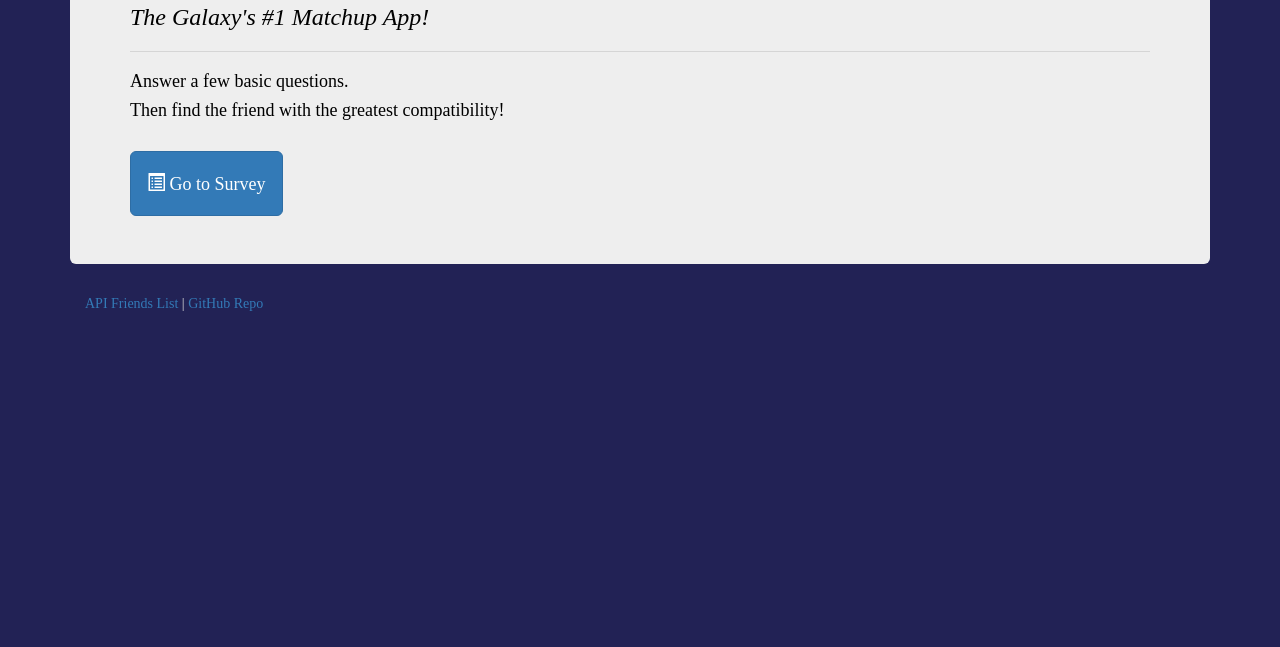
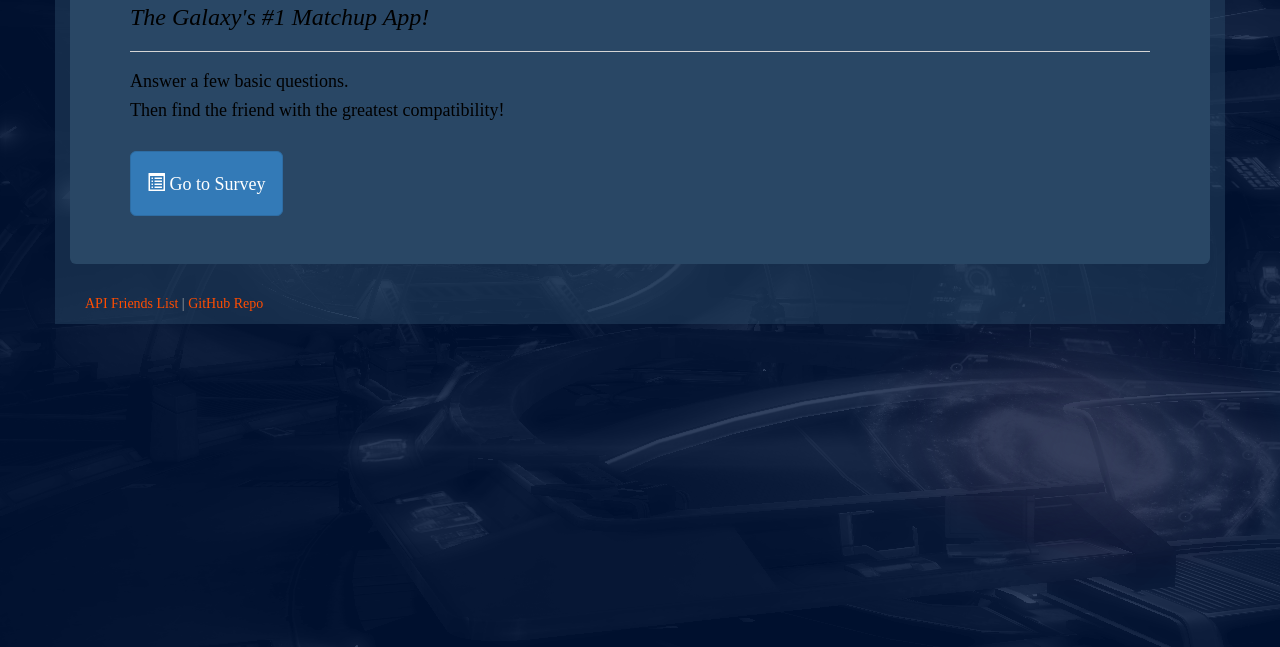
Before and after one commit to Paraprax/xenofriendr, a website: page public/xenophile.html in a window 1280 px wide. Shown: the part 153-800 px from the top of the page. Drawn offline with nearby package versions, Linux system fonts and the light colour scheme.

Commit message:
loads of css

```diff
--- a/public/assets/css/style.css
+++ b/public/assets/css/style.css
@@ -1,15 +1,32 @@
 body {
     background-color: #222255;
-    color: #DDDDDD;
+    background-image: url('/assets/images/galaxymap.png');
+    color: rgb(169, 169, 169);
     font-family: MassEffect123;
 }
 
+.container {
+    background-color: rgb(41, 71, 101, 0.5);
+}
+
+.form-control {
+    background-color: black;
+    color:  rgb(255, 77, 0);
+}
+
 .jumbotron {
+    background-color: rgb(41, 71, 101);
     color: black;
 }
 
+.links-container {
+    background-color: rgba(255, 0, 0, 0);
+}
+
 #match-blurb {
-    font-family: futura;
+    color: lightgray;
+    font-size: 20px;
+    font-family: 'Franklin Gothic Medium', 'Arial Narrow', Arial, sans-serif;
 }
 
 .modal-content {
@@ -23,7 +40,7 @@ body {
 
 .modal-title {
     background-color: #2222AA;
-    color: orangered;
+    color:  rgb(255, 77, 0);
 }
 
 .modal-body {
@@ -35,6 +52,10 @@ body {
     background-color: #2222AA;
 }
 
+.links {
+    color: rgb(255, 77, 0);
+}
+
 .question {
     font-family: futura;
     font-size: 16pt;
--- a/public/xenophile.html
+++ b/public/xenophile.html
@@ -42,8 +42,8 @@
     </div>
 
     <footer class="footer">
-      <div class="container">
-        <p><a href="/api/friends">API Friends List</a> | <a href="https://github.com/Paraprax/xenophile">GitHub Repo</a></p>
+      <div class="container links-container">
+        <p><a href="/api/friends" class="links">API Friends List</a> | <a href="https://github.com/Paraprax/xenophile" class="links">GitHub Repo</a></p>
       </div>
     </footer>
 
```
Also changed, not shown: public/survey.html (+2 -2 lines), public/assets/images/galaxymap.png (added), 1 other file.
